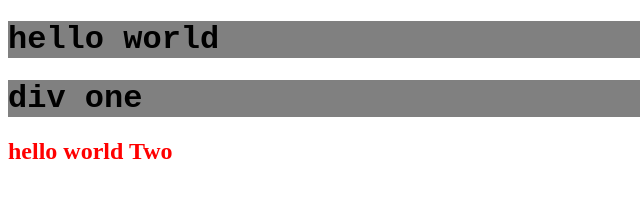
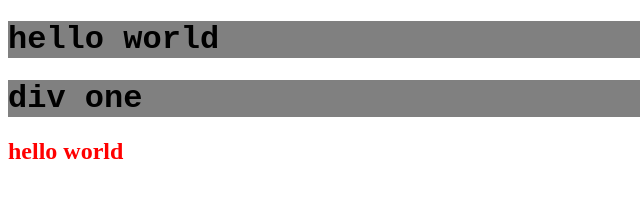
Before and after one commit to nurtazzaman/git-practies-two, a plain HTML site: page index.html in a window 1280 px wide. Shown: the full height of the page, 0-640 px from the left. Drawn offline with Linux system fonts and the light colour scheme.

Commit message:
Update index.html

```diff
--- a/index.html
+++ b/index.html
@@ -13,7 +13,7 @@
             <h1>div one</h1>
         </div>
         <div class="divtwo">
-            <h2>hello world Two</h2>
+            <h2>hello world </h2>
         </div>
     </div>
 </body>
```
